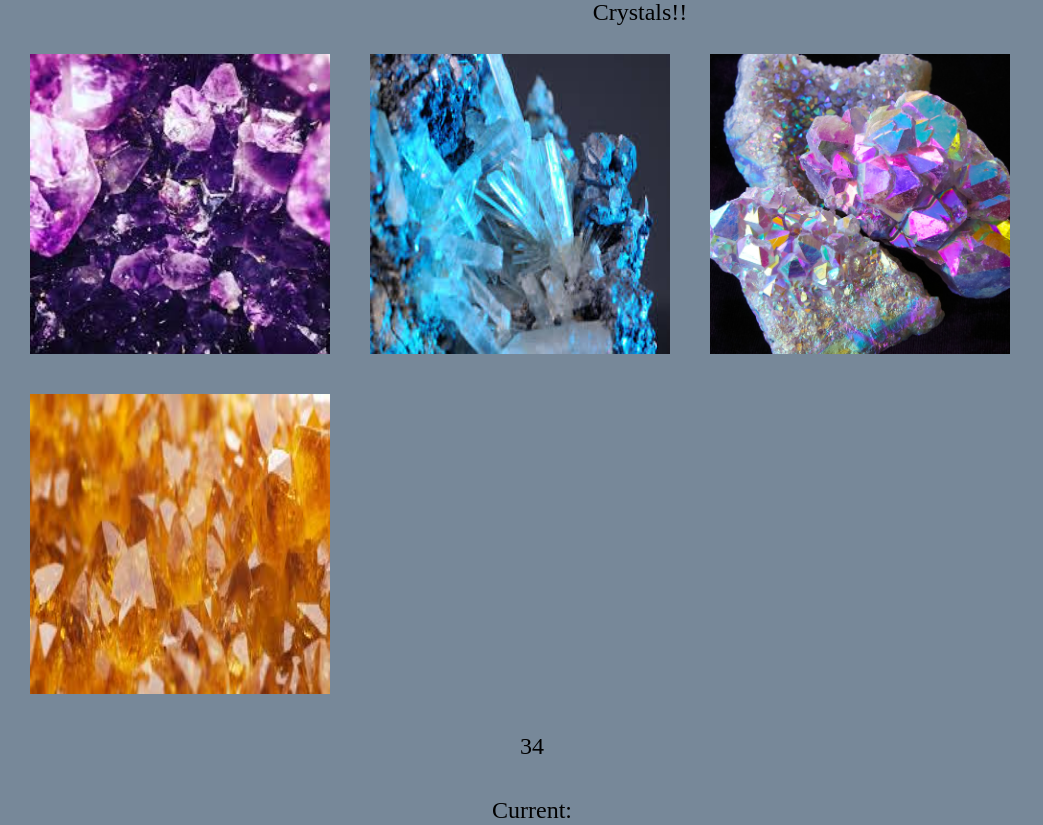
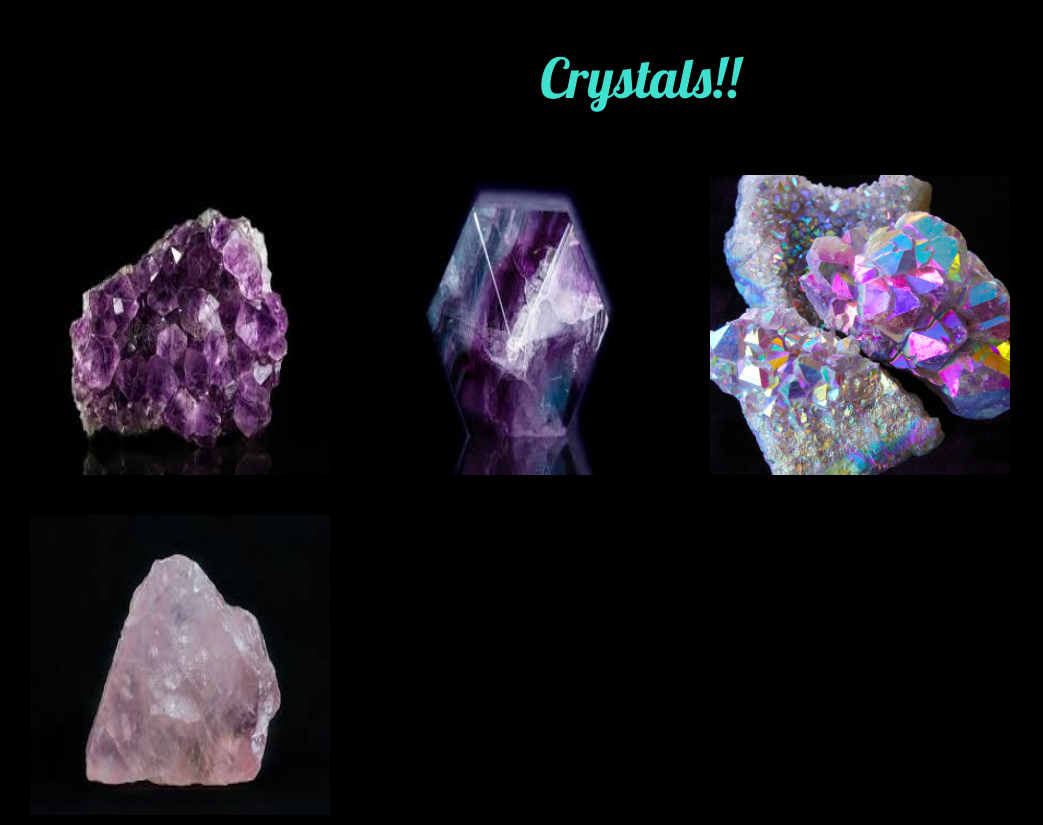
Before and after one commit to cmainegra/unit-4-game, a plain HTML site: page index.html in a window 1280 px wide. Shown: the top 825 px of the page, without its empty margins (0-1043 px from the left). Drawn offline with nearby package versions, Linux system fonts and the light colour scheme.

Commit message:
secondcommit

```diff
--- a/assets/css/style.css
+++ b/assets/css/style.css
@@ -1,10 +1,14 @@
 body {
-    background-color: lightslategray;
+    width: 100%;
+    font-family: "lobster";
+    background-color: black;
+    color: turquoise;
 }
 h1 {
     text-align: center;
     font-weight: 400;
-    font-size: 24px;
+    font-size: 55px;
+    margin: 50px;
 }
 div {
     width: 80%;
@@ -15,10 +19,12 @@ div {
     font-size: 24px;
     float: left;
     font-weight: 300;
+    color: plum;
 }
 .current{
     font-size: 24px;
     float: left;
+    color: lightskyblue;
 }
 .container {
     margin: 10px;
--- a/index.html
+++ b/index.html
@@ -3,6 +3,7 @@
 <head>
     <meta charset="UTF-8">
     <title>Crystals!</title>
+    <link rel="stylesheet" href="https://fonts.googleapis.com/css?family=Lobster">
     <link rel="stylesheet" href="assets/css/reset.css"/>
     <link rel="stylesheet" href="assets/css/style.css"/>
     <script src="https://code.jquery.com/jquery-3.3.1.js" integrity="sha256-2Kok7MbOyxpgUVvAk/HJ2jigOSYS2auK4Pfzbm7uH60=" crossorigin="anonymous"></script>
@@ -12,10 +13,10 @@
 <h1>Crystals!!</h1>
 <body>
 <div class="container">
-    <div id="card1"><img src="assets/images/crystal1.jpg" alt="crystals"/></div>
-    <div id="card2"><img src="assets/images/crystal2.jpg" alt="crystals"/></div>
+    <div id="card1"><img src="assets/images/crystal6.jpg" alt="crystals"/></div>
+    <div id="card2"><img src="assets/images/crystal7.jpg" alt="crystals"/></div>
     <div id="card3"><img src="assets/images/crystal5.jpg" alt="crystals"/></div>
-    <div id="card4"><img src="assets/images/crystal4.jpg" alt="crystals"/></div>
+    <div id="card4"><img src="assets/images/crystal8.jpg" alt="crystals"/></div>
 </div>
 <div class="goal">Goal: </div>
 <div class="current">Current: </div>
```
Also changed, not shown: assets/images/crystal6.jpg (added), assets/images/crystal7.jpg (added), assets/images/crystal8.jpg (added).
